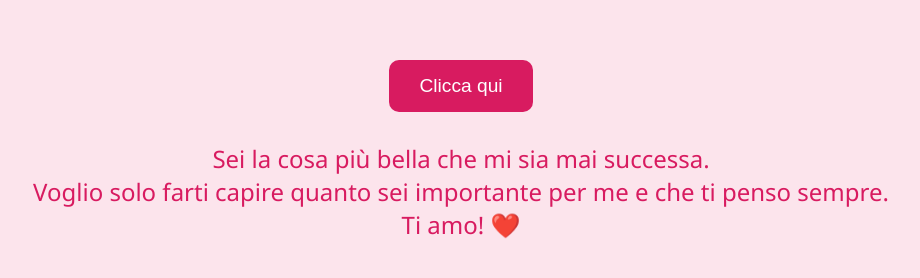
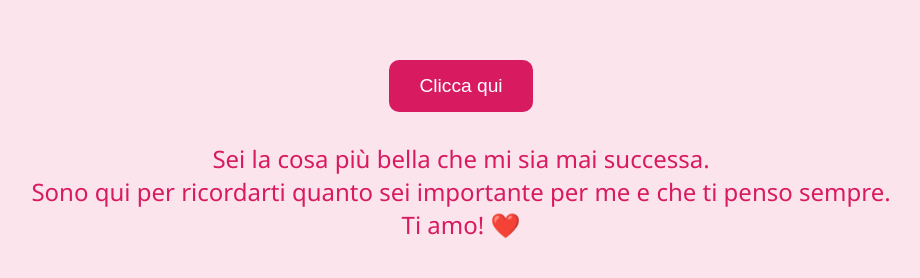
Before and after one commit to TRAGONX/Per-lei, a plain HTML site: page index.html in a window 1280 px wide. Both pictures are taken after a click on the button "Clicca qui". Shown: the part 354-632 px from the top of the page, without its empty margins (179-1099 px from the left). Drawn offline with Linux system fonts and the light colour scheme.

Commit message:
Update index.html

```diff
--- a/index.html
+++ b/index.html
@@ -69,7 +69,7 @@
 
     <div class="secret-message" id="secretMessage">
         Sei la cosa più bella che mi sia mai successa.<br>
-        Voglio solo farti capire quanto sei importante per me e che ti penso sempre.<br>
+        Sono qui per ricordarti quanto sei importante per me e che ti penso sempre.<br>
         Ti amo! ❤️
     </div>
 
```
